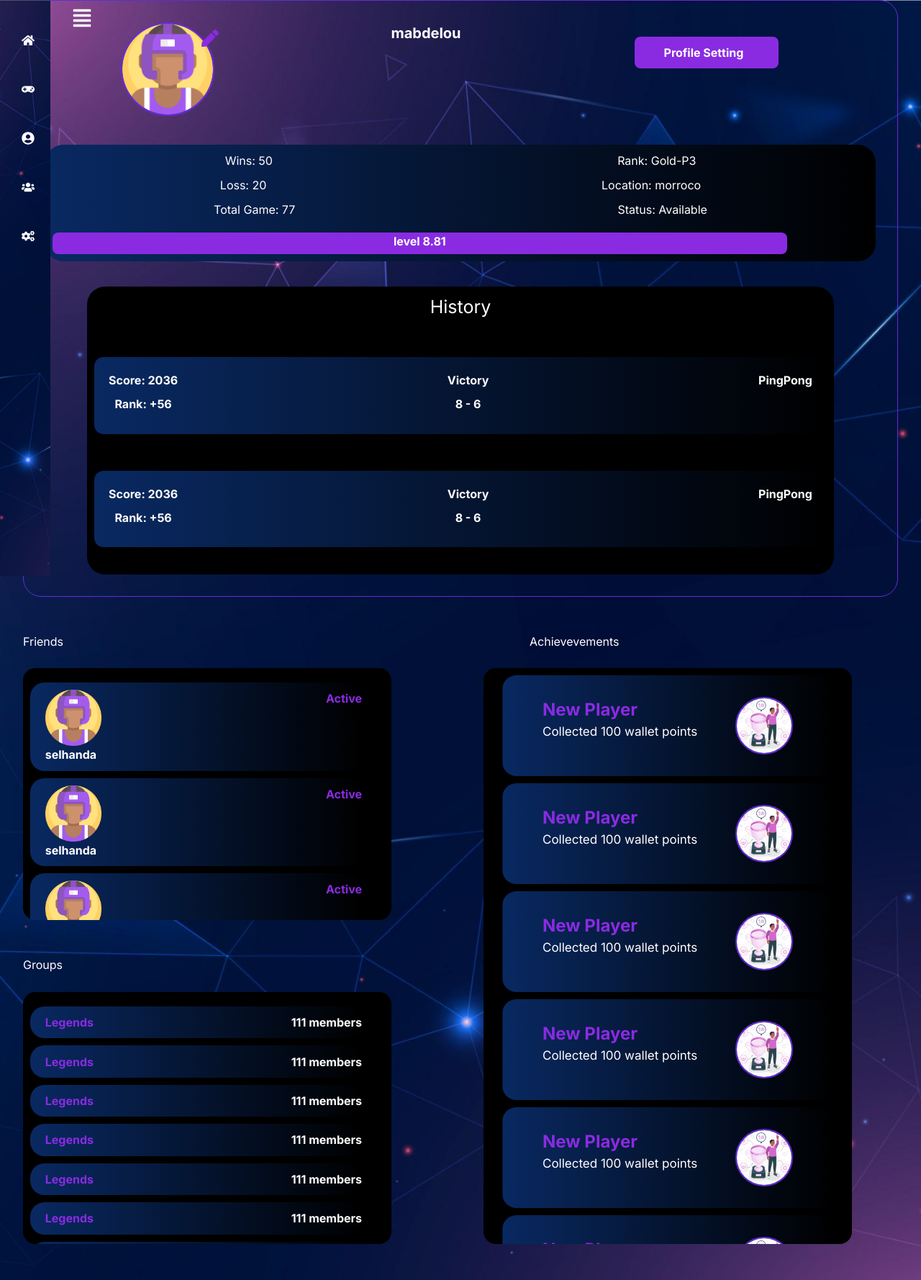
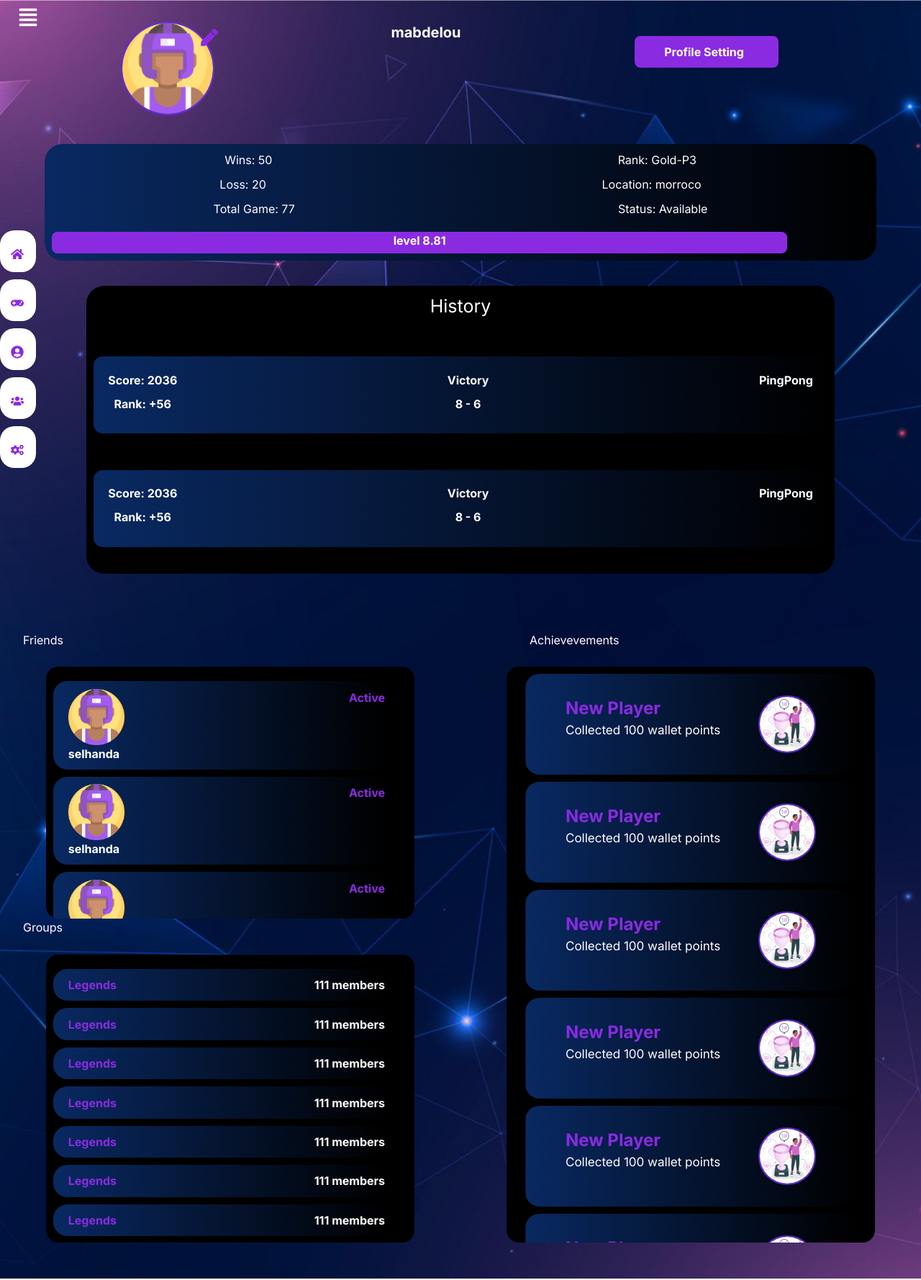
Before and after one commit to herrsaid/ft_transcendence, a Next.js app in the folder Frontend/: page /profile in a window 1280 px wide. Shown: the whole page at 72% size. Built offline with nearby package versions, Linux system fonts and the light colour scheme.

Commit message:
edit sidenavbar design

```diff
--- a/Frontend/app/Components/SideNavBar/SideNavBar.css
+++ b/Frontend/app/Components/SideNavBar/SideNavBar.css
@@ -7,53 +7,30 @@
 }
 
 .wrapper .sidebar{
-    background-image: url("../../../public/bg.jpg");
-    background-size: cover;
-    background-position: center;
-    background-repeat: no-repeat;
     position: fixed;
-    top: 0;
+    top: 40%;
     left: 0;
-    width: 70px;
-    height: 100%;
-    padding: 10px 0;
+    width: 50px;
+
+    padding: 0px 0px;
     transition: all 0.5s ease;
     z-index: 2;
 }
 
 
-/* .wrapper .sidebar .profile{
-    margin-bottom: 30px;
-    text-align: center;
-} */
-
-/* .wrapper .sidebar .profile img{
-    display: block;
-    width: 100px;
-    height: 100px;
-    border-radius: 50%;
-    margin: 0 auto;
-} */
-
-/* .wrapper .sidebar .profile h3{
-    color: #ffffff;
-    margin: 10px 0 5px;
-}
-
-.wrapper .sidebar .profile p{
-    color: blueviolet;
-    font-size: 14px;
-} */
-
-
 
 .wrapper .sidebar ul li a{
     display: block;
-    padding: 13px 30px;
-    /* border-bottom: 1px solid var(--color-light); */
+    padding: 0px 12px;
     color: var(--color-light);
     font-size: 16px;
     position: relative;
+    margin-bottom: 10px;
+    padding-bottom: 16px;
+    border-radius: 20px;
+    padding-left: 15px;
+    background-color: #fff;
+    color: blueviolet;
 }
 
 .wrapper .sidebar ul li a .icon{
@@ -68,8 +45,8 @@
 {
     color: var(--color-light);
 
-    background:blueviolet;
-    border-right: 2px solid rgb(5, 68, 104);
+    background-color: blueviolet;
+    color: var(--color-light);
 }
 
 
@@ -90,18 +67,15 @@
 
 
 .wrapper .section{
-    width: calc(100% - 70px);
-    margin-left: 70px;
+    width: calc(100% - 60px);
+    margin-left: 15px;
     transition: all 0.5s ease;
     position: fixed;
 }
 
 .wrapper .section .top_navbar{
     background: transparent;
-    height: 50px;
-    display: flex;
-    align-items: center;
-    padding: 0 30px;
+    padding: 10px;
 
 }
 
--- a/Frontend/app/profile/profile.css
+++ b/Frontend/app/profile/profile.css
@@ -26,15 +26,15 @@
     color: var(--color-light);
     margin-bottom: 4%;
     margin-left: 5%;
+
 }
 
 .Friends{
     width: 80%;
 
     background-color: var(--color-dark);
-    margin-bottom: 50px;
     border-radius: 17px;
-    margin-left: 5%;
+    margin: auto;
     padding-top: 10px;
     padding-bottom: 10px;
     overflow-y: auto;
@@ -43,21 +43,19 @@
 
 .Groups{
     width: 80%;
-    height: 350px;
+    height: 400px;
     background-color: var(--color-dark);
-
     border-radius: 17px;
-    margin-left: 5%;
     overflow-y: auto;
     padding-top: 10px;
     padding-bottom: 10px;
-    margin-bottom: 50px;
+    margin: auto;
 }
 
 
 .side_two{
-    border: 1px solid var(--color-border);
-    border-radius: 25px;
+    /* border: 1px solid var(--color-border);
+    border-radius: 25px; */
     padding: 30px;
     width: 95%;
     margin: auto;
@@ -91,13 +89,14 @@
     width: 80%;
     height: 800px;
     background-color: var(--color-dark);
-    margin-bottom: 50px;
     border-radius: 17px;
-    margin-left: 5%;
+    /* margin-left: 5%; */
 
     overflow-y: auto;
     padding-top: 10px;
     padding-bottom: 10px;
+    margin: auto;
+    margin-bottom: 50px;
 }
 
 
@@ -127,6 +126,7 @@
       display: flex;
       justify-content: space-around;
       margin-bottom: 40px;
+      flex-wrap: wrap;
 }
 
 .side_two_info .profile_avatar img{
```
